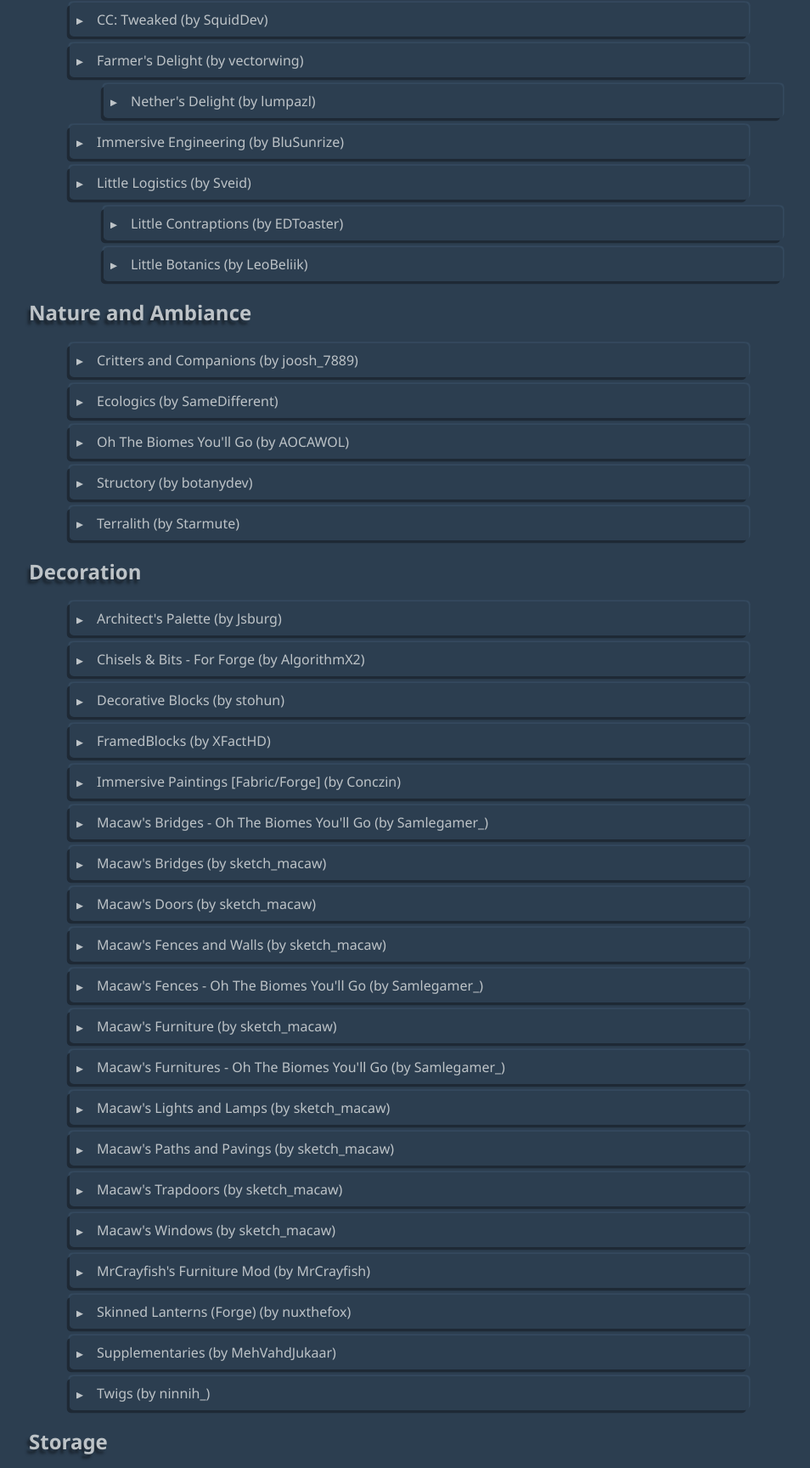
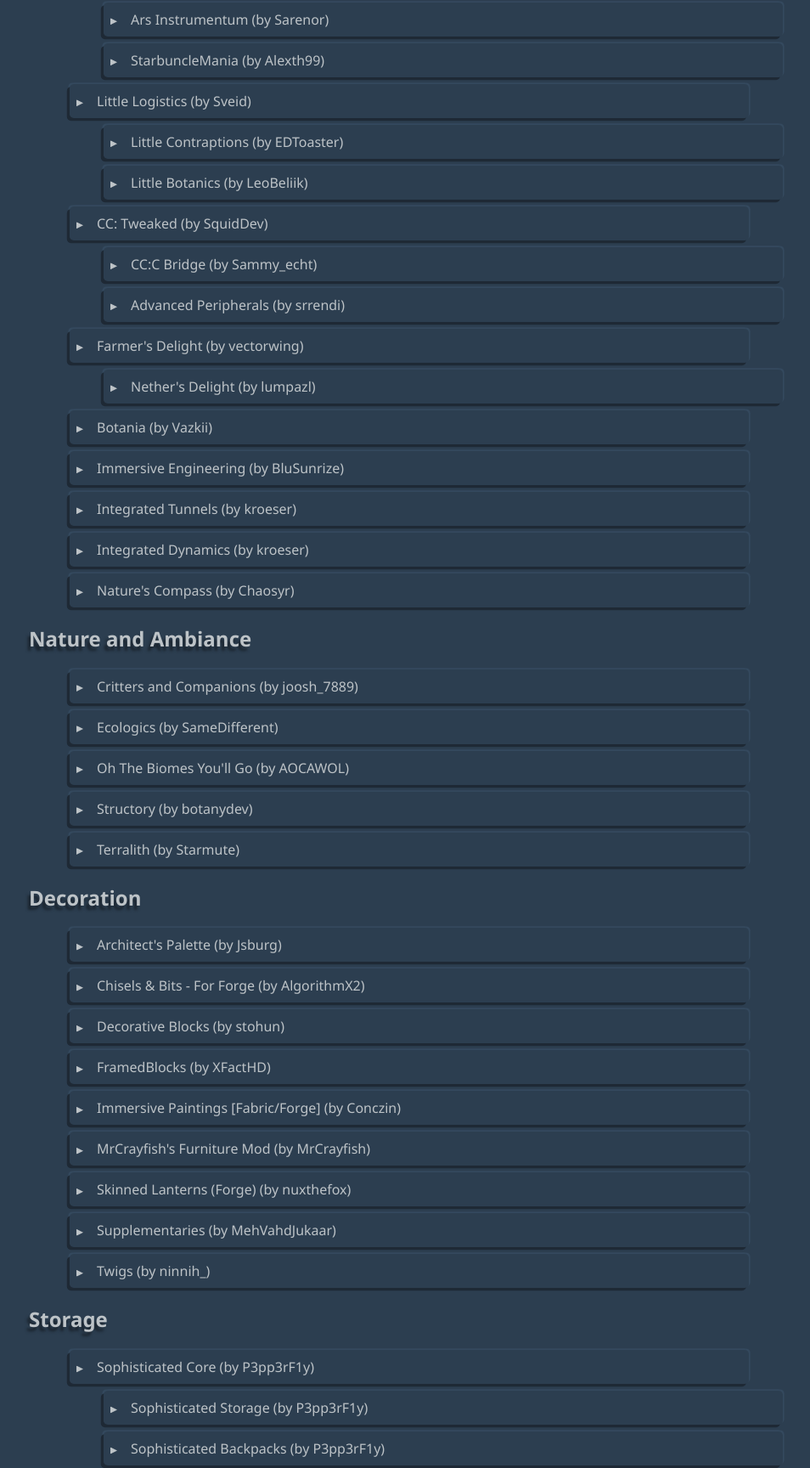
Before and after one commit to victoragcosta/create-to-muck, a plain HTML site: page index.html in a window 1280 px wide. Shown: the part 808-2536 px from the top of the page at 85% size, without its empty margins (54-1008 px from the left). Drawn offline with Linux system fonts and the light colour scheme.

Commit message:
modpack (feat): update modlist with most recent modpack

```diff
--- a/index.html
+++ b/index.html
@@ -33,17 +33,11 @@
         <ul>
           <li><a href="https://www.curseforge.com/minecraft/mc-mods/ars-creo">Ars Creo (by baileyholl2)</a></li>
           <li><a href="https://www.curseforge.com/minecraft/mc-mods/too-many-glyphs">Too Many Glyphs (by derringercubed)</a></li>
+          <li><a href="https://www.curseforge.com/minecraft/mc-mods/ars-energistique">Ars Énergistique (by ninety)</a></li>
+          <li><a href="https://www.curseforge.com/minecraft/mc-mods/ars-instrumentum">Ars Instrumentum (by Sarenor)</a></li>
+          <li><a href="https://www.curseforge.com/minecraft/mc-mods/starbunclemania">StarbuncleMania (by Alexth99)</a></li>
         </ul>
       </li>
-      <li><a href="https://www.curseforge.com/minecraft/mc-mods/botania">Botania (by Vazkii)</a></li>
-      <li><a href="https://www.curseforge.com/minecraft/mc-mods/cc-tweaked">CC: Tweaked (by SquidDev)</a></li>
-      <li>
-        <a href="https://www.curseforge.com/minecraft/mc-mods/farmers-delight">Farmer's Delight (by vectorwing)</a>
-        <ul>
-          <li><a href="https://www.curseforge.com/minecraft/mc-mods/nethers-delight">Nether's Delight (by lumpazl)</a></li>
-        </ul>
-      </li>
-      <li><a href="https://www.curseforge.com/minecraft/mc-mods/immersive-engineering">Immersive Engineering (by BluSunrize)</a></li>
       <li>
         <a href="https://www.curseforge.com/minecraft/mc-mods/little-logistics">Little Logistics (by Sveid)</a>
         <ul>
@@ -51,6 +45,24 @@
           <li><a href="https://www.curseforge.com/minecraft/mc-mods/little-botanics">Little Botanics (by LeoBeliik)</a></li>
         </ul>
       </li>
+      <li>
+        <a href="https://www.curseforge.com/minecraft/mc-mods/cc-tweaked">CC: Tweaked (by SquidDev)</a>
+        <ul>
+          <li><a href="https://www.curseforge.com/minecraft/mc-mods/cccbridge">CC:C Bridge (by Sammy_echt)</a></li>
+          <li><a href="https://www.curseforge.com/minecraft/mc-mods/advanced-peripherals">Advanced Peripherals (by srrendi)</a></li>
+        </ul>
+      </li>
+      <li>
+        <a href="https://www.curseforge.com/minecraft/mc-mods/farmers-delight">Farmer's Delight (by vectorwing)</a>
+        <ul>
+          <li><a href="https://www.curseforge.com/minecraft/mc-mods/nethers-delight">Nether's Delight (by lumpazl)</a></li>
+        </ul>
+      </li>
+      <li><a href="https://www.curseforge.com/minecraft/mc-mods/botania">Botania (by Vazkii)</a></li>
+      <li><a href="https://www.curseforge.com/minecraft/mc-mods/immersive-engineering">Immersive Engineering (by BluSunrize)</a></li>
+      <li><a href="https://www.curseforge.com/minecraft/mc-mods/integrated-tunnels">Integrated Tunnels (by kroeser)</a></li>
+      <li><a href="https://www.curseforge.com/minecraft/mc-mods/integrated-dynamics">Integrated Dynamics (by kroeser)</a></li>
+      <li><a href="https://www.curseforge.com/minecraft/mc-mods/natures-compass">Nature's Compass (by Chaosyr)</a></li>
     </ul>
   </section>
 
@@ -73,17 +85,6 @@
       <li><a href="https://www.curseforge.com/minecraft/mc-mods/decorative-blocks">Decorative Blocks (by stohun)</a></li>
       <li><a href="https://www.curseforge.com/minecraft/mc-mods/framedblocks">FramedBlocks (by XFactHD)</a></li>
       <li><a href="https://www.curseforge.com/minecraft/mc-mods/immersive-paintings">Immersive Paintings [Fabric/Forge] (by Conczin)</a></li>
-      <li><a href="https://www.curseforge.com/minecraft/mc-mods/macaws-bridges-oh-the-biomes-youll-go">Macaw's Bridges - Oh The Biomes You'll Go (by Samlegamer_)</a></li>
-      <li><a href="https://www.curseforge.com/minecraft/mc-mods/macaws-bridges">Macaw's Bridges (by sketch_macaw)</a></li>
-      <li><a href="https://www.curseforge.com/minecraft/mc-mods/macaws-doors">Macaw's Doors (by sketch_macaw)</a></li>
-      <li><a href="https://www.curseforge.com/minecraft/mc-mods/macaws-fences-and-walls">Macaw's Fences and Walls (by sketch_macaw)</a></li>
-      <li><a href="https://www.curseforge.com/minecraft/mc-mods/macaws-fences-oh-the-biomes-youll-go">Macaw's Fences - Oh The Biomes You'll Go (by Samlegamer_)</a></li>
-      <li><a href="https://www.curseforge.com/minecraft/mc-mods/macaws-furniture">Macaw's Furniture (by sketch_macaw)</a></li>
-      <li><a href="https://www.curseforge.com/minecraft/mc-mods/macaws-furnitures-oh-the-biomes-youll-go">Macaw's Furnitures - Oh The Biomes You'll Go (by Samlegamer_)</a></li>
-      <li><a href="https://www.curseforge.com/minecraft/mc-mods/macaws-lights-and-lamps">Macaw's Lights and Lamps (by sketch_macaw)</a></li>
-      <li><a href="https://www.curseforge.com/minecraft/mc-mods/macaws-paths-and-pavings">Macaw's Paths and Pavings (by sketch_macaw)</a></li>
-      <li><a href="https://www.curseforge.com/minecraft/mc-mods/macaws-trapdoors">Macaw's Trapdoors (by sketch_macaw)</a></li>
-      <li><a href="https://www.curseforge.com/minecraft/mc-mods/macaws-windows">Macaw's Windows (by sketch_macaw)</a></li>
       <li><a href="https://www.curseforge.com/minecraft/mc-mods/mrcrayfish-furniture-mod">MrCrayfish's Furniture Mod (by MrCrayfish)</a></li>
       <li><a href="https://www.curseforge.com/minecraft/mc-mods/skinned-lanterns">Skinned Lanterns (Forge) (by nuxthefox)</a></li>
       <li><a href="https://www.curseforge.com/minecraft/mc-mods/supplementaries">Supplementaries (by MehVahdJukaar)</a></li>
@@ -94,13 +95,14 @@
   <section>
     <h2>Storage</h2>
     <ul>
-      <li><a href="https://www.curseforge.com/minecraft/mc-mods/applied-energistics-2">Applied Energistics 2 (by thetechnici4n)</a></li>
       <li>
         <a href="https://www.curseforge.com/minecraft/mc-mods/sophisticated-core">Sophisticated Core (by P3pp3rF1y)</a>
         <ul>
           <li><a href="https://www.curseforge.com/minecraft/mc-mods/sophisticated-storage">Sophisticated Storage (by P3pp3rF1y)</a></li>
+          <li><a href="https://www.curseforge.com/minecraft/mc-mods/sophisticated-backpacks">Sophisticated Backpacks (by P3pp3rF1y)</a></li>
         </ul>
       </li>
+      <li><a href="https://www.curseforge.com/minecraft/mc-mods/applied-energistics-2">Applied Energistics 2 (by thetechnici4n)</a></li>
       <li><a href="https://www.curseforge.com/minecraft/mc-mods/storage-drawers">Storage Drawers (by Texelsaur)</a></li>
     </ul>
   </section>
@@ -131,6 +133,7 @@
       <li><a href="https://www.curseforge.com/minecraft/mc-mods/mouse-tweaks">Mouse Tweaks (by YaLTeR)</a></li>
       <li><a href="https://www.curseforge.com/minecraft/mc-mods/simple-voice-chat">Simple Voice Chat (by henkelmax)</a></li>
       <li><a href="https://www.curseforge.com/minecraft/mc-mods/worldedit">WorldEdit (by sk89q)</a></li>
+      <li><a href="https://www.curseforge.com/minecraft/mc-mods/common-capabilities">Common Capabilities (by kroeser)</a></li>
     </ul>
   </section>
 
@@ -145,6 +148,7 @@
       <li><a href="https://www.curseforge.com/minecraft/mc-mods/patchouli">Patchouli (by Vazkii)</a></li>
       <li><a href="https://www.curseforge.com/minecraft/mc-mods/selene">Moonlight Lib (by MehVahdJukaar)</a></li>
       <li><a href="https://www.curseforge.com/minecraft/mc-mods/terrablender">TerraBlender (Forge) (by TheAdubbz)</a></li>
+      <li><a href="https://www.curseforge.com/minecraft/mc-mods/cyclops-core">Cyclops Core (by kroeser)</a></li>
     </ul>
   </section>
 </body>
```
